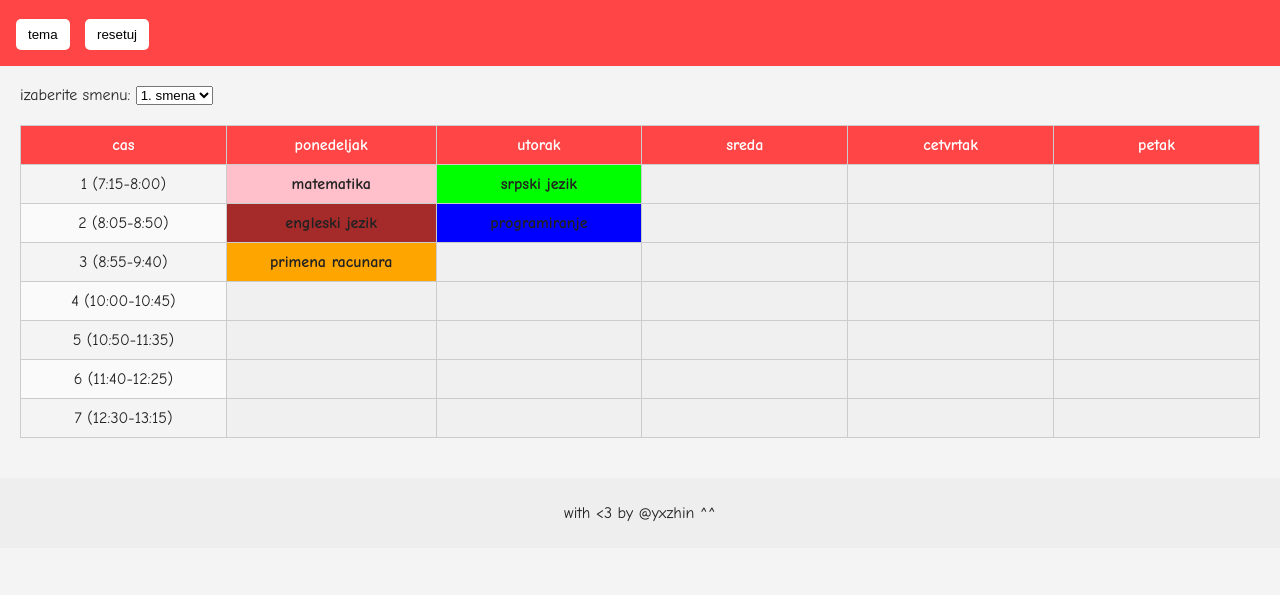
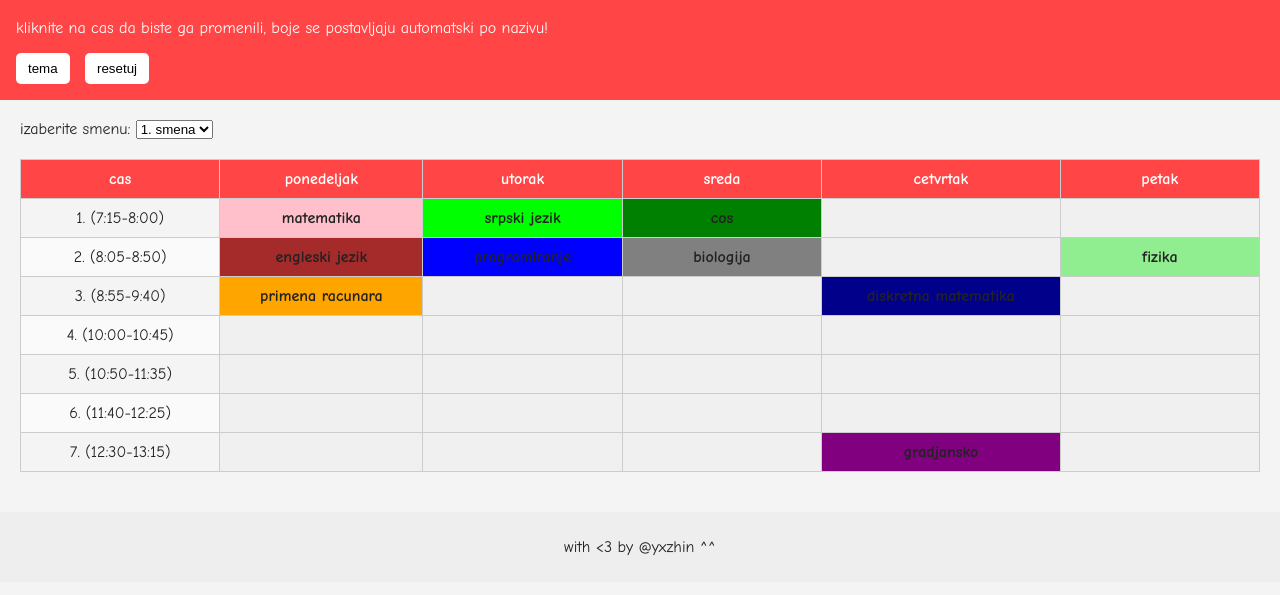
Before and after one commit to yxzhin/prWebProject, a plain HTML site: page src/index.html in a window 1280 px wide. Shown: the part 77-672 px from the top of the page. Drawn offline with Linux system fonts and the light colour scheme.

Commit message:
feat!: FINAL COMMIT!! :tada: :yellow_heart:

```diff
--- a/src/index.html
+++ b/src/index.html
@@ -10,6 +10,10 @@
   <body>
     <header>
       <h1>raspored casova</h1>
+      <p>
+        kliknite na cas da biste ga promenili, boje se postavljaju automatski po
+        nazivu!
+      </p>
       <nav>
         <button onclick="promeniTemu()">tema</button>
         <button onclick="resetujPodatke()">resetuj</button>
--- a/src/static/js/script.js
+++ b/src/static/js/script.js
@@ -4,7 +4,7 @@ window.onload = () => {
   prikaziPodatke();
 };
 
-let dodatniCasovi = JSON.parse(localStorage.getItem("dodatniCasovi")) || [];
+//let dodatniCasovi = JSON.parse(localStorage.getItem("dodatniCasovi")) || [];
 const boje = {
   matematika: "pink",
   srpskijezik: "lime",
@@ -16,6 +16,12 @@ const boje = {
   fizicko: "yellow",
   geografija: "rosybrown",
   likovno: "cyan",
+  biologija: "gray",
+  fizika: "lightgreen",
+  cos: "green",
+  gradjansko: "purple",
+  diskretnamatematika: "darkblue",
+  ostalo: "magenta",
 };
 const vremena = {
   1: {
@@ -65,8 +71,8 @@ function ucitajPodatke() {
             { cas: 7, predmet: "" },
           ],
           sreda: [
-            { cas: 1, predmet: "" },
-            { cas: 2, predmet: "" },
+            { cas: 1, predmet: "cos" },
+            { cas: 2, predmet: "biologija" },
             { cas: 3, predmet: "" },
             { cas: 4, predmet: "" },
             { cas: 5, predmet: "" },
@@ -76,15 +82,15 @@ function ucitajPodatke() {
           cetvrtak: [
             { cas: 1, predmet: "" },
             { cas: 2, predmet: "" },
-            { cas: 3, predmet: "" },
+            { cas: 3, predmet: "diskretna matematika" },
             { cas: 4, predmet: "" },
             { cas: 5, predmet: "" },
             { cas: 6, predmet: "" },
-            { cas: 7, predmet: "" },
+            { cas: 7, predmet: "gradjansko" },
           ],
           petak: [
             { cas: 1, predmet: "" },
-            { cas: 2, predmet: "" },
+            { cas: 2, predmet: "fizika" },
             { cas: 3, predmet: "" },
             { cas: 4, predmet: "" },
             { cas: 5, predmet: "" },
@@ -223,7 +229,7 @@ function prikaziTabelu(smena) {
   // popunjavanje redova
   for (let casBroj = 1; casBroj <= maxCasova; casBroj++) {
     const vreme = vremena[smena.id][casBroj];
-    html += `<tr><td>${casBroj} (${vreme})</td>`;
+    html += `<tr><td>${casBroj}. (${vreme})</td>`;
 
     dani.forEach((dan) => {
       const sviCasovi = smena.raspored[dan];
@@ -237,11 +243,11 @@ function prikaziTabelu(smena) {
 
       const cas = sviCasovi.find((c) => c.cas === casBroj);
       const id = `${dan}-${casBroj}`;
-      const tema = localStorage.getItem("tema") === "dark" ? "#444" : "#f0f0f0";
+      let tema = localStorage.getItem("tema") === "dark" ? "#444" : "#f0f0f0";
+      const cistNaziv = cas.predmet.toLowerCase().trim().replaceAll(" ", "");
+      tema = cistNaziv == "" ? tema : boje["ostalo"];
       const backgroundColor =
-        cas != null && cas.predmet.toLowerCase().trim().replace(" ", "") in boje
-          ? boje[cas.predmet.toLowerCase().trim().replace(" ", "")]
-          : tema;
+        cas != null && cistNaziv in boje ? boje[cistNaziv] : tema;
       const predmet = cas != null ? cas.predmet : "";
       html += `<td class="promenljivo" id=${id} style='background-color:${backgroundColor}'>${predmet}</td>`;
       /*
@@ -278,12 +284,13 @@ function dodajPromenljivost() {
       input.focus();
 
       const finish = () => {
-        const newValue = input.value.trim();
-        this.textContent = newValue.toLowerCase().trim().replace(" ", ""); //|| oldValue;
-        const tema =
-          localStorage.getItem("tema") === "dark" ? "#444" : "#f0f0f0";
+        const newValue = input.value;
+        this.textContent = newValue.toLowerCase().trim(); //|| oldValue;
+        let tema = localStorage.getItem("tema") === "dark" ? "#444" : "#f0f0f0";
+        const cistNaziv = this.textContent.replaceAll(" ", "");
+        tema = cistNaziv == "" ? tema : boje["ostalo"];
         this.style.backgroundColor =
-          boje[newValue.toLowerCase().trim().replace(" ", "")] || tema;
+          boje[newValue.toLowerCase().trim().replaceAll(" ", "")] || tema;
         const smenaID = localStorage.getItem("smenaID");
         const smenaIndex = podaci.smene.indexOf(
           podaci.smene.find((od) => od.id == smenaID)
@@ -304,8 +311,7 @@ function dodajPromenljivost() {
         }
         podaci.smene[smenaIndex].raspored[dan][casBroj - 1].predmet = newValue
           .toLowerCase()
-          .trim()
-          .replace(" ", "");
+          .trim();
         localStorage.setItem("podaci", JSON.stringify(podaci));
         /*if (
           "predmet" in podaci.smene[smenaIndex].raspored[dan][casBroj]
@@ -328,9 +334,11 @@ function dodajPromenljivost() {
   });
 }
 
+/*
 function dodajCas() {}
 
 function pretraga() {}
+*/
 
 function promeniTemu() {
   document.body.classList.toggle("dark");
```
Also changed, not shown: 1 other file.
